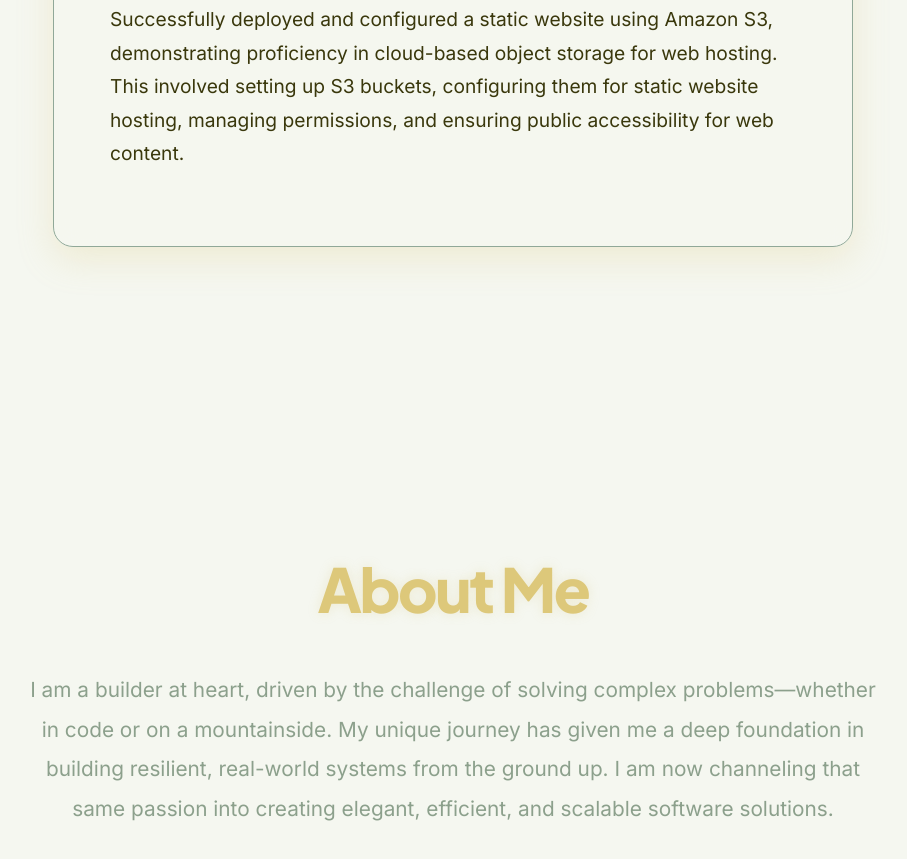
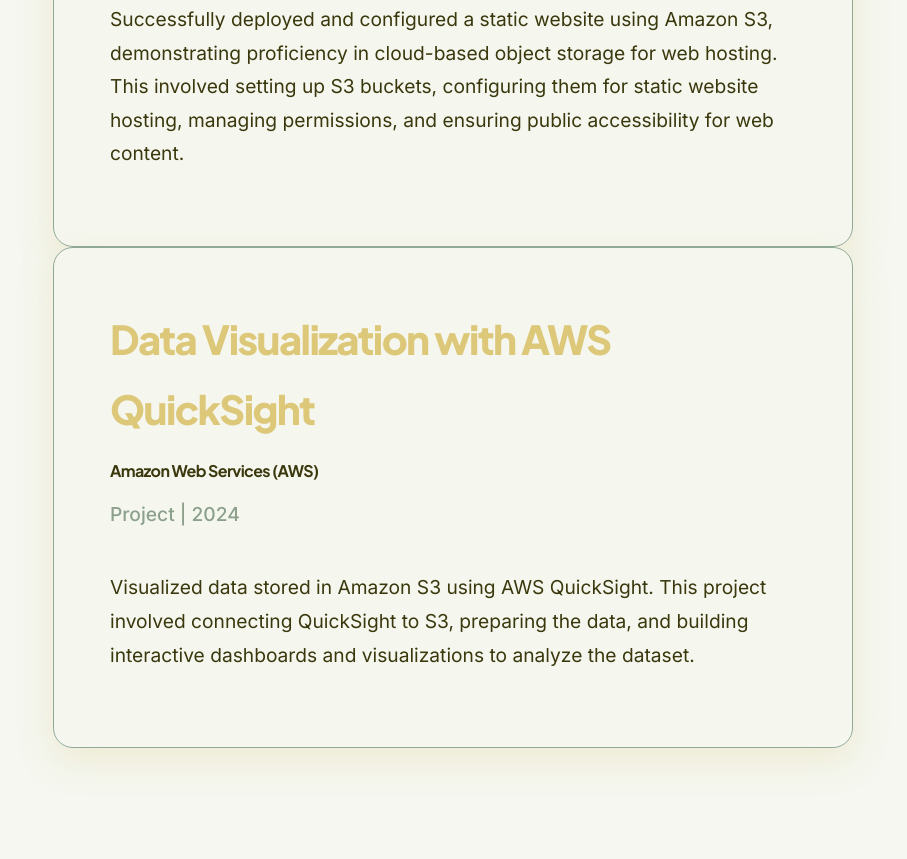
Before and after one commit to bishisht/bishisht.github.io, a plain HTML site: page index.html in a window 1280 px wide. Shown: the part 3915-4774 px from the top of the page, without its empty margins (187-1094 px from the left). Drawn offline with Linux system fonts and the light colour scheme.

Commit message:
feat: Add AWS QuickSight project to portfolio

```diff
--- a/index.html
+++ b/index.html
@@ -123,6 +123,12 @@
                     <h4>Amazon Web Services (AWS)</h4>
                     <h5>Project | 2024</h5>
                     <p>Successfully deployed and configured a static website using Amazon S3, demonstrating proficiency in cloud-based object storage for web hosting. This involved setting up S3 buckets, configuring them for static website hosting, managing permissions, and ensuring public accessibility for web content.</p>
+                </div>
+                <div class="experience-item scroll-animate">
+                    <h3>Data Visualization with AWS QuickSight</h3>
+                    <h4>Amazon Web Services (AWS)</h4>
+                    <h5>Project | 2024</h5>
+                    <p>Visualized data stored in Amazon S3 using AWS QuickSight. This project involved connecting QuickSight to S3, preparing the data, and building interactive dashboards and visualizations to analyze the dataset.</p>
                 </div>
             </div>
         </div>
```
